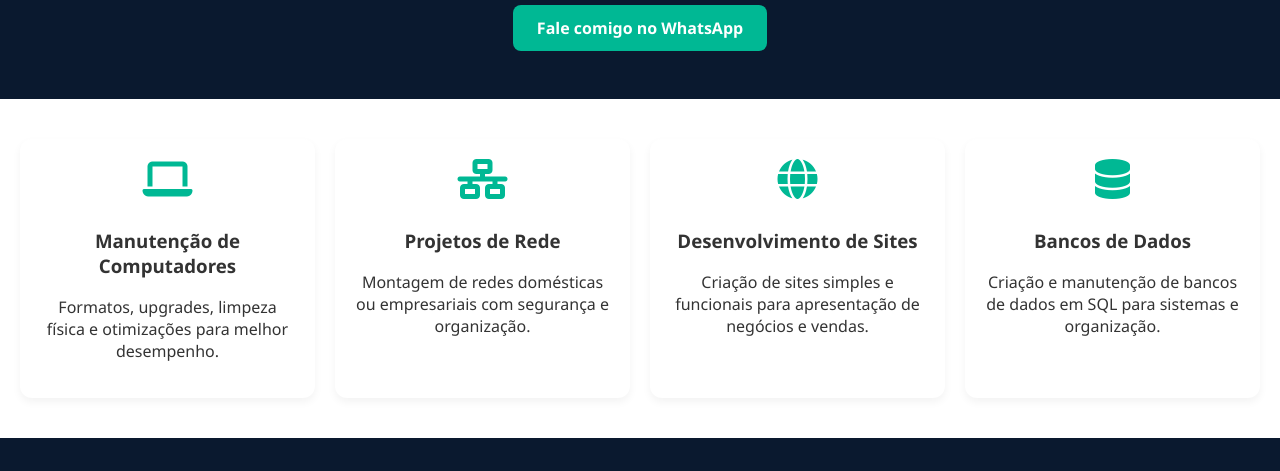
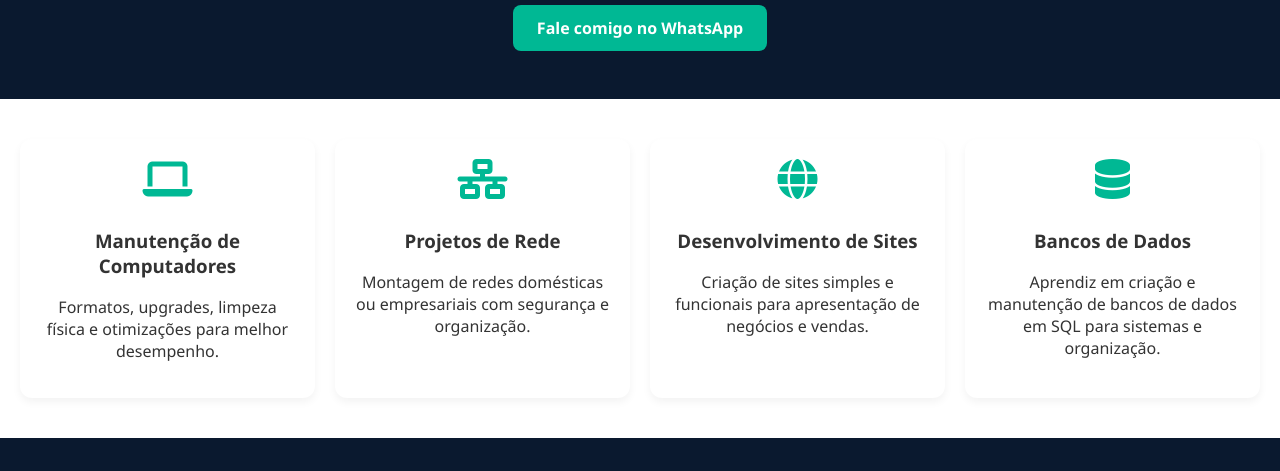
Before and after one commit to ias762/meusite-iago, a plain HTML site: page index.html in a window 1280 px wide. Shown: the part 155-626 px from the top of the page. Drawn offline with Linux system fonts and the light colour scheme.

Commit message:
Update index.html

```diff
--- a/index.html
+++ b/index.html
@@ -115,7 +115,7 @@
     <div class="service">
       <i class="fas fa-database"></i>
       <h3>Bancos de Dados</h3>
-      <p>Criação e manutenção de bancos de dados em SQL para sistemas e organização.</p>
+      <p>Aprendiz em criação e manutenção de bancos de dados em SQL para sistemas e organização.</p>
     </div>
   </section>
 
```
